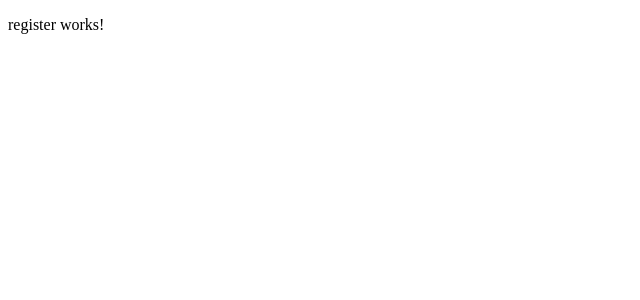
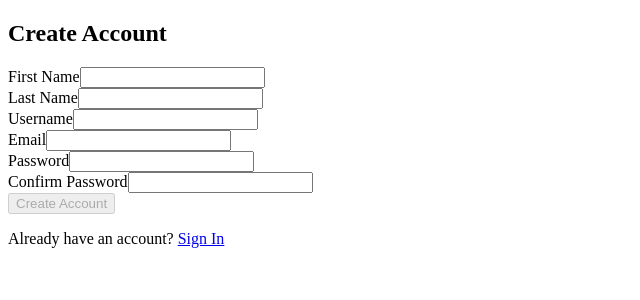
Before and after one commit to aigerimqz/TechTask, an Angular app in the folder Frontend/Project/: page /register in a window 1280 px wide. Shown: the top 300 px of the page, without its empty margins (0-640 px from the left). Built offline with nearby package versions, Linux system fonts and the light colour scheme.

Commit message:
register is working added register html and fixed some bugs

```diff
--- a/Frontend/Project/src/app/register/register.component.html
+++ b/Frontend/Project/src/app/register/register.component.html
@@ -1 +1,109 @@
-<p>register works!</p>
+<div class="container">
+  <section class="register">
+    <div class="form__block">
+      <div class="form__title">
+        <h2>Create Account</h2>
+      </div>
+
+
+      <form [formGroup]="registerForm" class="register__form" (ngSubmit)="onSubmit()">
+        <div class="name-fields">
+          <div class="form-group">
+            <label for="firstName">First Name</label>
+            <input class="input" type="text" id="firstName" formControlName="firstName" />
+            <div
+              *ngIf="
+                registerForm.get('firstName')?.invalid &&
+                registerForm.get('firstName')?.touched
+              "
+              class="error"
+            >
+              First name is required
+            </div>
+          </div>
+
+          <div class="form-group">
+            <label for="lastName">Last Name</label>
+            <input class="input" type="text" id="lastName" formControlName="lastName" />
+            <div
+              *ngIf="
+                registerForm.get('lastName')?.invalid &&
+                registerForm.get('lastName')?.touched
+              "
+              class="error"
+            >
+              Last name is required
+            </div>
+          </div>
+        </div>
+
+        <div class="form-group">
+          <label for="username">Username</label>
+          <input class="input" type="text" id="username" formControlName="username" />
+          <div
+            *ngIf="
+              registerForm.get('username')?.invalid &&
+              registerForm.get('username')?.touched
+            "
+            class="error"
+          >
+            Username must be at least 4 characters
+          </div>
+        </div>
+
+        <div class="form-group">
+          <label for="email">Email</label>
+          <input class="input" type="email" id="email" formControlName="email" />
+          <div
+            *ngIf="
+              registerForm.get('email')?.invalid &&
+              registerForm.get('email')?.touched
+            "
+            class="error"
+          >
+            Please enter a valid email
+          </div>
+        </div>
+
+        <div class="form-group">
+          <label  for="password">Password</label>
+          <input class="input" type="password" id="password" formControlName="password" />
+          <div
+            *ngIf="
+              registerForm.get('password')?.invalid &&
+              registerForm.get('password')?.touched
+            "
+            class="error"
+          >
+            Password must be at least 8 characters
+          </div>
+        </div>
+
+        <div class="form-group">
+          <label for="confirmPassword">Confirm Password</label>
+          <input class="input"
+            type="password"
+            id="confirmPassword"
+            formControlName="confirmPassword"
+          />
+        </div>
+
+        <div *ngIf="errorMessage" class="error-message">
+          {{ errorMessage }}
+        </div>
+
+        <button
+          type="submit"
+          [disabled]="registerForm.invalid || isLoading"
+          class="register-btn"
+        >
+          {{ isLoading ? "Creating Account..." : "Create Account" }}
+        </button>
+      </form>
+
+      <p class="login-link">
+        Already have an account? <a routerLink="/login">Sign In</a>
+      </p>
+    </div>
+  </section>
+</div>
--- a/Frontend/Project/src/app/services/auth.service.ts
+++ b/Frontend/Project/src/app/services/auth.service.ts
@@ -7,12 +7,12 @@ import { catchError, map, Observable, of, throwError } from 'rxjs';
   providedIn: 'root'
 })
 export class AuthService {
-  private apiUrl = 'http://127.0.0.1:8000';
+  private apiUrl = 'http://127.0.0.1:8000/api/';
   constructor(private client: HttpClient) { }
 
   login(userModel: User): Observable<Token>{
     return new Observable(observer => {
-      this.client.post<Token>(`${this.apiUrl}/api/login/`, userModel).subscribe({
+      this.client.post<Token>(`${this.apiUrl}login/`, userModel).subscribe({
         next: (token) => {
           localStorage.setItem('token', token.access);
           observer.next(token);
--- a/Frontend/Project/src/models.ts
+++ b/Frontend/Project/src/models.ts
@@ -1,10 +1,10 @@
-export interface User{
+export interface User {
     id?: number;
     username: string;
     email?: string;
     password: string;
-    first_name?: string;
-    last_name?: string;
+    first_name: string;
+    last_name: string;
 }
 
 export interface Task{
```
Also changed, not shown: 1 other file (tests, documents, lock files or other folders).
